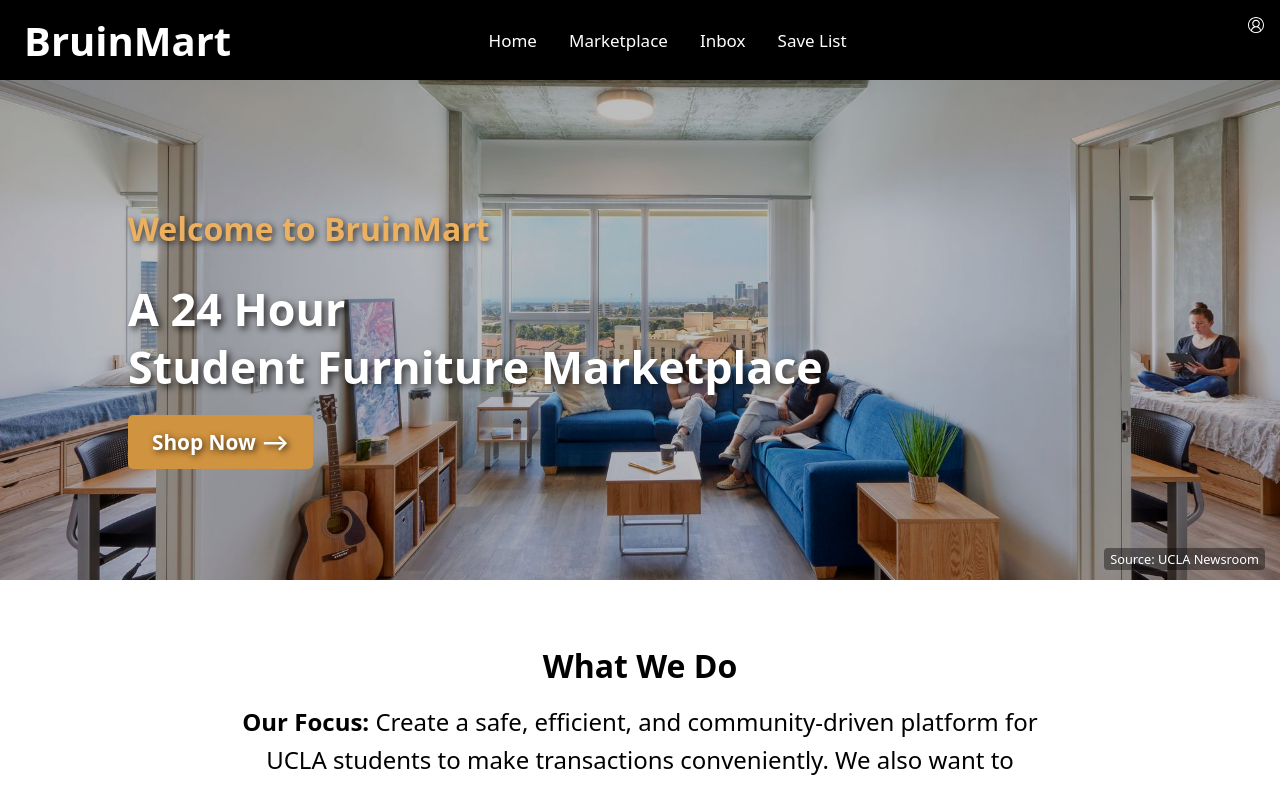
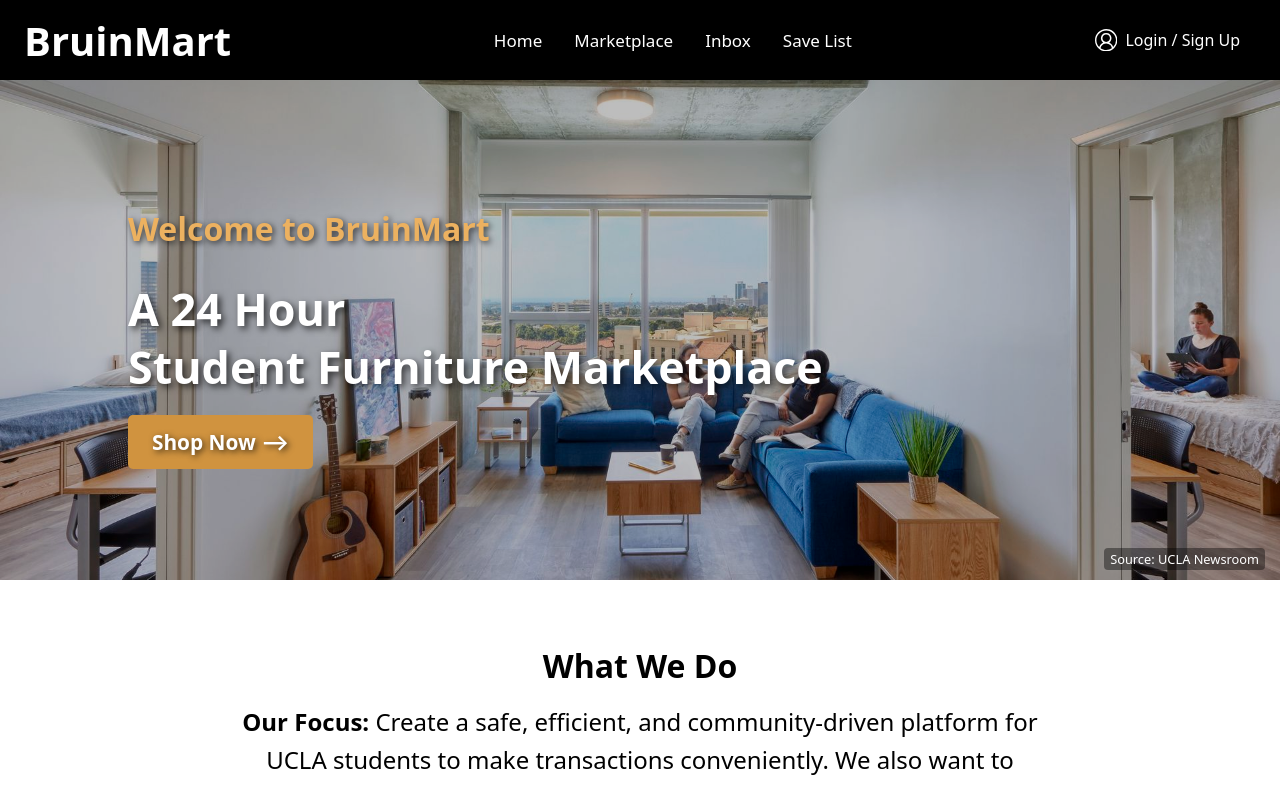
Before and after one commit to ythou00/BruinMart_Official, a React (Vite) app: page / in a window 1280 px wide. Shown: the top 788 px of the page. Built offline with nearby package versions, Linux system fonts and the light colour scheme; a web font is replaced by a local one.

Commit message:
added the login tab

```diff
--- a/src/component/navBar.css
+++ b/src/component/navBar.css
@@ -24,7 +24,7 @@ body {
 }
 
 .center {
-    flex: 1.7;
+    flex: 1.3;
     display: flex;
     justify-content: left;
 }
@@ -72,3 +72,29 @@ body {
     color: inherit;
     outline: none;
 }
+
+/* Right protion */
+.right {
+  display: flex;
+  align-items: center;
+  margin-left: auto;
+  padding-right: 1rem;
+}
+
+.login-link {
+  display: flex;
+  align-items: center;
+  gap: 0.5rem;
+  text-decoration: none;
+  color: white;
+  font-size: 1rem;
+  padding-right: 1rem;
+}
+
+.login-icon {
+  font-size: 1.4rem;
+}
+
+.login-text {
+  font-weight: 500;
+}
--- a/src/component/navBar.jsx
+++ b/src/component/navBar.jsx
@@ -19,10 +19,10 @@ export default function NavBar() {
             </ul>
         </div>
         <div className="right">
-            {/*
-            <SearchBar placeholder="What are you looking for?" data={SearchData}/>
-            */}
-            <VscAccount />  {/* Import a React icon for to use for login icon*/}
+            <Link to="login" className="login-link">
+                <VscAccount className="login-icon"/>  {/* Import a React icon for to use for login icon*/}
+                <span className="login-text">Login / Sign Up</span>
+            </Link>
         </div>
 
     </nav>
```
